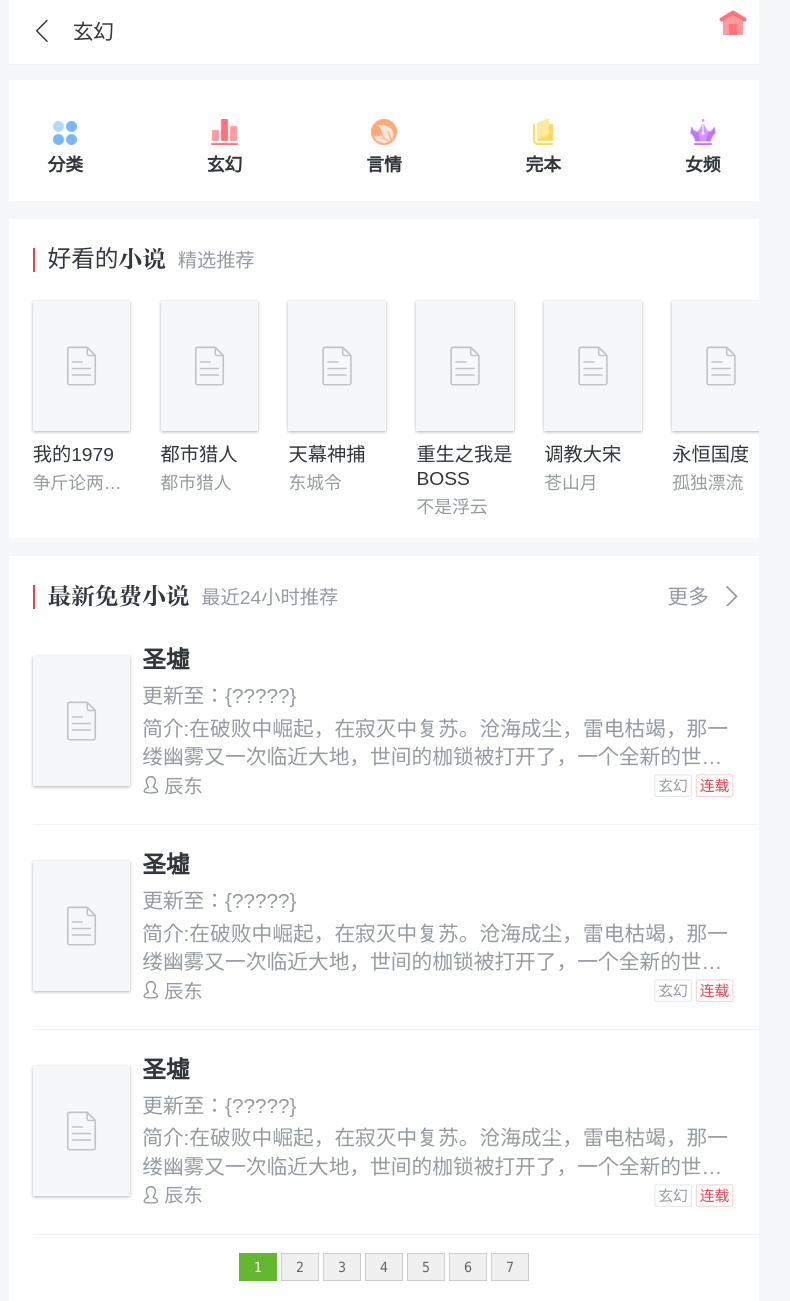
After one commit to hahayx/web, a PHP site: page /category.html in a window 1280 px wide. The commit adds this page. Shown: the whole page, without its empty margins (256-1046 px from the left). Run offline with PHP 8.4, Linux system fonts and the light colour scheme.

Commit message:
添加类别页

```diff
--- a/ban.css
+++ b/ban.css
@@ -3,8 +3,8 @@
     position: relative;
     overflow: hidden;
     /*max-width: 720px;*/
-    height: 7rem;
-    height: calc(.314 * (100vw - 1.5rem));
+    /*height: 7rem;*/
+    /*height: calc(.314 * (100vw - 1.5rem));*/
     margin: 0 .75rem .75rem;
 }
 
--- /dev/null
+++ b/category.html
@@ -0,0 +1,261 @@
+<!DOCTYPE html>
+<html>
+<head>
+    <meta charset=utf-8>
+    <title>起点中文网_阅文集团旗下网站</title>
+    <meta name=keywords content=起点中文网,小说网,手机小说,最新小说推荐,小说阅读网,txt小说下载,免费小说下载网,小说阅读器全本免费小说,起点中文网,小说网站排名,小说在线阅读,3g小说网>
+    <meta name=description
+          content=起点中文网唯一官方网站。起点小说提供玄幻、武侠、原创、网游、都市、言情、历史、军事、科幻、恐怖、官场、穿越、重生等小说,最新全本免费手机小说阅读推荐,精彩尽在起点中文网。>
+    <meta name=updatetime content=2017-02-19,23:30:11>
+    <meta name=robots content=all>
+    <meta name=googlebot content=all>
+    <meta name=baiduspider content=all>
+    <meta name=format-detection content="telephone=no">
+    <meta name=viewport content="width=device-width,initial-scale=1,user-scalable=no">
+    <link rel=icon type=image/x-icon href=//qidian.gtimg.com/qdm/img/favicon.0.50.ico>
+    <link rel="shortcut icon" type=image/x-icon href=//qidian.gtimg.com/qdm/img/favicon.0.50.ico>
+    <link rel=Bookmark type=image/x-icon href=//qidian.gtimg.com/qdm/img/favicon.0.50.ico>
+    <link rel="stylesheet" href="sprite.0.51.css">
+    <link rel="stylesheet" href="ban.css">
+
+</head>
+<body class=unlogin>
+<script>/iphone/i.test(navigator.userAgent) && (document.body.style.webkitTapHighlightColor = "rgba(0,0,0,.05)", document.body.classList.add("iphone"))</script>
+<script data-ignore=true src=./script/sprite.0.51.js></script>
+<div class="page page-home">
+    <div class=content>
+
+        <header id="header" class="header" data-l1="41">
+
+            <a href="http://www.hahayx.com/xiaoshuo/tag-1-1.html" class="header-back jsBack">
+                <svg class="icon icon-arrow-l"><title>返回</title>
+                    <use xmlns:xlink="http://www.w3.org/1999/xlink" xlink:href="#icon-arrow-l"></use>
+                </svg>
+            </a>
+
+            <h1 class="header-back-title">玄幻</h1>
+            <div class="header-operate">
+                <a id="openGuide" href="http://www.hahayx.com/xiaoshuo/" class=" icon icon-home" title="主页"></a>
+            </div>
+        </header>
+
+
+        <nav class=home-nav data-l1=3><a href=/category/male class=guide-nav-a data-eid=mqd_A11><i
+                class="icon icon-sort"></i><h4 class=guide-nav-h>分类</h4></a><a href=/rank/male class=guide-nav-a
+                                                                               data-eid=mqd_A12><i
+                class="icon icon-rank"></i><h4 class=guide-nav-h>玄幻</h4></a><a href=/free/male class=guide-nav-a
+                                                                                data-eid=mqd_A13><i
+                class="icon icon-free"></i><h4 class=guide-nav-h>言情</h4></a><a href=/finish/male class=guide-nav-a
+                                                                               data-eid=mqd_A14><i
+                class="icon icon-end"></i><h4 class=guide-nav-h>完本</h4></a><a href=/dashen class=guide-nav-a
+                                                                              data-eid=mqd_A15><i
+                class="icon icon-god"></i><h4 class=guide-nav-h>女频</h4></a></nav>
+
+        <div class=module data-l1=4>
+            <div class=module-header>
+                <div class=module-header-l><h2 class=module-title aria-describedby=ariaDesc1>好看的小说</h2><span id=ariaDesc1
+                                                                                                            class=module-title-desc
+                                                                                                            aria-hidden=true>精选推荐</span>
+                </div>
+            </div>
+            <div class=module-slide>
+                <ol class=module-slide-ol>
+                    <li class=module-slide-li><a href=/book/1003541158 class=module-slide-a data-eid=mqd_A17
+                                                 data-bid=1003541158 data-auid=1030909><img
+                            src=./img/book-cover.0.50.svg
+                            data-src=//qidian.qpic.cn/qdbimg/349573/1003541158/150 class=module-slide-img alt=我的1979>
+                        <figcaption class=module-slide-caption>我的1979</figcaption>
+                        <p class=module-slide-author role=option>
+                            <aria>作者：</aria>
+                            <span class=gray>争斤论两花花帽</span></p>
+                    </a></li>
+                    <li class=module-slide-li><a href=/book/1003477570 class=module-slide-a data-eid=mqd_A17
+                                                 data-bid=1003477570 data-auid=6944321><img
+                            src=./img/book-cover.0.50.svg
+                            data-src=//qidian.qpic.cn/qdbimg/349573/1003477570/150 class=module-slide-img alt=都市猎人>
+                        <figcaption class=module-slide-caption>都市猎人</figcaption>
+                        <p class=module-slide-author role=option>
+                            <aria>作者：</aria>
+                            <span class=gray>都市猎人</span></p>
+                    </a></li>
+                    <li class=module-slide-li><a href=/book/1004289255 class=module-slide-a data-eid=mqd_A17
+                                                 data-bid=1004289255 data-auid=6859669><img
+                            src=./img/book-cover.0.50.svg
+                            data-src=//qidian.qpic.cn/qdbimg/349573/1004289255/150 class=module-slide-img alt=天幕神捕>
+                        <figcaption class=module-slide-caption>天幕神捕</figcaption>
+                        <p class=module-slide-author role=option>
+                            <aria>作者：</aria>
+                            <span class=gray>东城令</span></p>
+                    </a></li>
+                    <li class=module-slide-li><a href=/book/1002836186 class=module-slide-a data-eid=mqd_A17
+                                                 data-bid=1002836186 data-auid=2059222><img
+                            src=./img/book-cover.0.50.svg
+                            data-src=//qidian.qpic.cn/qdbimg/349573/1002836186/150 class=module-slide-img alt=重生之我是BOSS>
+                        <figcaption class=module-slide-caption>重生之我是BOSS</figcaption>
+                        <p class=module-slide-author role=option>
+                            <aria>作者：</aria>
+                            <span class=gray>不是浮云</span></p>
+                    </a></li>
+                    <li class=module-slide-li><a href=/book/1003631173 class=module-slide-a data-eid=mqd_A17
+                                                 data-bid=1003631173 data-auid=7488738><img
+                            src=./img/book-cover.0.50.svg
+                            data-src=//qidian.qpic.cn/qdbimg/349573/1003631173/150 class=module-slide-img alt=调教大宋>
+                        <figcaption class=module-slide-caption>调教大宋</figcaption>
+                        <p class=module-slide-author role=option>
+                            <aria>作者：</aria>
+                            <span class=gray>苍山月</span></p>
+                    </a></li>
+                    <li class=module-slide-li><a href=/book/1004086548 class=module-slide-a data-eid=mqd_A17
+                                                 data-bid=1004086548 data-auid=71579><img
+                            src=./img/book-cover.0.50.svg
+                            data-src=//qidian.qpic.cn/qdbimg/349573/1004086548/150 class=module-slide-img alt=永恒国度>
+                        <figcaption class=module-slide-caption>永恒国度</figcaption>
+                        <p class=module-slide-author role=option>
+                            <aria>作者：</aria>
+                            <span class=gray>孤独漂流</span></p>
+                    </a></li>
+                    <li class=module-slide-li><a href=/book/1004832151 class=module-slide-a data-eid=mqd_A17
+                                                 data-bid=1004832151 data-auid=4370129><img
+                            src=./img/book-cover.0.50.svg
+                            data-src=//qidian.qpic.cn/qdbimg/349573/1004832151/150 class=module-slide-img alt=武侠世界大明星>
+                        <figcaption class=module-slide-caption>武侠世界大明星</figcaption>
+                        <p class=module-slide-author role=option>
+                            <aria>作者：</aria>
+                            <span class=gray>殊彦</span></p>
+                    </a></li>
+                </ol>
+            </div>
+        </div>
+
+
+
+
+
+        <div class="module module-merge" data-l1=8>
+            <div class=module-header>
+                <div class=module-header-l><h2 class=module-title aria-describedby=ariaDescNew>最新免费小说</h2><span
+                        id=ariaDescNew class=module-title-desc aria-hidden=true>最近24小时推荐</span></div>
+                <div class=module-header-r><a href=/newbook/male class=module-header-btn data-eid=mqd_A29>更多
+                    <svg class="icon icon-arrow-r" aria-hidden=true>
+                        <use xlink:href=#icon-arrow-r></use>
+                    </svg>
+                </a></div>
+            </div>
+            <ol class="book-ol book-ol-normal">
+                <li class=book-li><a href=/book/1004608738 class=book-layout data-eid=mqd_A30 data-bid=1004608738
+                                     data-auid=4362453><img src=./img/book-cover.0.50.svg
+                                                            data-src=//qidian.qpic.cn/qdbimg/349573/1004608738/150
+                                                            class="book-cover littleMarginTop" alt=圣墟>
+
+                    <div class=book-cell><h4 class=book-title>圣墟</h4>
+                        <div class="book-desc littleMargin heightInherit">更新至：{?????}</div>
+                        <p class="book-desc littleMargin">简介:在破败中崛起，在寂灭中复苏。沧海成尘，雷电枯竭，那一缕幽雾又一次临近大地，世间的枷锁被打开了，一个全新的世界就此揭开神秘的一角……</p>
+
+                        <div class=book-meta>
+                            <div class=book-meta-l><span class=book-author role=option><svg class="icon icon-human"
+                                                                                            aria-hidden=true>
+                                <use xlink:href=#icon-human></use>
+                            </svg><aria>作者：</aria>辰东</span></div>
+                            <div class=book-meta-r><span class="tag-small-group origin-right"><em
+                                    class="tag-small gray">玄幻</em><em class="tag-small red">连载</em><em
+                                    class="tag-small blue"></em></span></div>
+                        </div>
+                    </div>
+                </a></li>
+                <li class=book-li><a href=/book/1004608738 class=book-layout data-eid=mqd_A30 data-bid=1004608738
+                                     data-auid=4362453><img src=./img/book-cover.0.50.svg
+                                                            data-src=//qidian.qpic.cn/qdbimg/349573/1004608738/150
+                                                            class="book-cover littleMarginTop" alt=圣墟>
+
+                    <div class=book-cell><h4 class=book-title>圣墟</h4>
+                        <div class="book-desc littleMargin heightInherit">更新至：{?????}</div>
+                        <p class="book-desc littleMargin">简介:在破败中崛起，在寂灭中复苏。沧海成尘，雷电枯竭，那一缕幽雾又一次临近大地，世间的枷锁被打开了，一个全新的世界就此揭开神秘的一角……</p>
+
+                        <div class=book-meta>
+                            <div class=book-meta-l><span class=book-author role=option><svg class="icon icon-human"
+                                                                                            aria-hidden=true>
+                                <use xlink:href=#icon-human></use>
+                            </svg><aria>作者：</aria>辰东</span></div>
+                            <div class=book-meta-r><span class="tag-small-group origin-right"><em
+                                    class="tag-small gray">玄幻</em><em class="tag-small red">连载</em><em
+                                    class="tag-small blue"></em></span></div>
+                        </div>
+                    </div>
+                </a></li>
+                <li class=book-li><a href=/book/1004608738 class=book-layout data-eid=mqd_A30 data-bid=1004608738
+                                     data-auid=4362453><img src=./img/book-cover.0.50.svg
+                                                            data-src=//qidian.qpic.cn/qdbimg/349573/1004608738/150
+                                                            class="book-cover littleMarginTop" alt=圣墟>
+
+                    <div class=book-cell><h4 class=book-title>圣墟</h4>
+                        <div class="book-desc littleMargin heightInherit">更新至：{?????}</div>
+                        <p class="book-desc littleMargin">简介:在破败中崛起，在寂灭中复苏。沧海成尘，雷电枯竭，那一缕幽雾又一次临近大地，世间的枷锁被打开了，一个全新的世界就此揭开神秘的一角……</p>
+
+                        <div class=book-meta>
+                            <div class=book-meta-l><span class=book-author role=option><svg class="icon icon-human"
+                                                                                            aria-hidden=true>
+                                <use xlink:href=#icon-human></use>
+                            </svg><aria>作者：</aria>辰东</span></div>
+                            <div class=book-meta-r><span class="tag-small-group origin-right"><em
+                                    class="tag-small gray">玄幻</em><em class="tag-small red">连载</em><em
+                                    class="tag-small blue"></em></span></div>
+                        </div>
+                    </div>
+                </a></li>
+            </ol>
+            <div class="pagination"><span class="current">1</span><a href="http://www.hahayx.com/tag-0-2.html">2</a><a
+                    href="http://www.hahayx.com/tag-0-3.html">3</a><a href="http://www.hahayx.com/tag-0-4.html">4</a><a
+                    href="http://www.hahayx.com/tag-0-5.html">5</a><a href="http://www.hahayx.com/tag-0-6.html">6</a><a
+                    href="http://www.hahayx.com/tag-0-7.html">7</a></div>
+        </div>
+        <!--<div>当前位置：xxx > xxx</div>-->
+    </div>
+
+
+</div>
+
+<a href=#header
+   class="footer-backtop-circle jsBackToTop"
+   title=返回顶部 data-l1=40
+   data-eid=mqd_A51>
+    <svg class="icon icon-backtop">
+        <use xlink:href=#icon-backtop></use>
+    </svg>
+</a>
+
+
+<script type="text/javascript" src="./script/TouchSlide.1.1.js"></script>
+<script type="text/javascript" src="./script/zepto.min.js"></script>
+
+<script>
+    var $banner = $("#banner");
+    if ($banner.find(".bd li").length > 0) {
+        TouchSlide({
+            slideCell: "#banner",
+            titCell: ".hd ul", //开启自动分页 autoPage:true ，此时设置 titCell 为导航元素包裹层
+            mainCell: ".bd ul",
+            effect: "leftLoop",
+            interTime: 2500,//时间
+            autoPage: true,//自动分页
+            autoPlay: true //自动播放
+        });
+        $banner.on("click", ".pic", function () {
+            if (window.DDInnerJS) {
+                G.location($(this).attr("href"));
+                return false;
+            }
+            return true;
+        });
+    }
+
+//    $(window).resize(function () {
+//        var $h = $("html");
+//        var winW = $h.width(), winH = $h.height();
+//        winW > 640 && (winW = 640);
+//        var fontSize = winW * 24 / 640;
+//        $h.css("font-size", fontSize);
+//    }).resize();
+</script>
+
+</body>
+</html>
--- a/sprite.0.51.css
+++ b/sprite.0.51.css
@@ -228,8 +228,8 @@ body {
 .header-operate-a, .header-operate > .icon {
     float: left;
     overflow: hidden;
-    width: 2.25rem;
-    height: 2.25rem
+    /*width: 2.25rem;*/
+    /*height: 2.25rem*/
 }
 
 .header-operate svg {
@@ -3220,7 +3220,7 @@ img[data-src] {
     display: flex;
     display: -webkit-box;
     display: box;
-    margin: .375rem 0;
+    margin: .625rem 0;
     padding: .75em .625rem;
     background-color: #fff;
     justify-content: space-between;
@@ -3461,3 +3461,60 @@ img[data-src] {
         background-size: 87px 87px
     }
 }
+
+.pagination {
+    text-align: center;
+    padding: 18px 0 20px;
+    font-family: Tahoma,Arial;
+    font-size: 14px;
+}
+
+.pagination a,.pagination span {
+    padding: 6px 11px;
+    margin: 0 2px;
+    background: #fff;
+    color: #666;
+    font-family: Tahoma;
+    border: 1px solid #ccc;
+    background-repeat: no-repeat;
+    background-color: #f0f0f0;
+    height: 14px;
+    width: 14px;
+    display:inline-block;
+    line-height:14px;
+}
+
+.pagination .current,.pagination a:hover {
+    background: #63b830;
+    color: #fff;
+    text-decoration: none;
+    border: 1px solid #63b830
+}
+
+.header-operate {
+    position: absolute;
+    top: 5px;
+    right: 3px;
+    bottom: 0;
+    padding: .2rem .375rem;
+}
+
+.icon-home{
+    background-position: -31px 0;
+    width: 28px;
+    height: 25px;
+    background-image: url(./icon/common/sprite@2x.0.50.png);
+    background-size: 87px 87px;
+}
+
+.heightInherit{
+  height: inherit !important;
+}
+
+.littleMargin{
+    margin: 0.2rem 0;
+}
+
+.littleMarginTop{
+    margin-top: 0.5rem;
+}
```
Also changed, not shown: index.html (+6 -6 lines), todo.txt (deleted, +0 -7 lines), 1 other file.
